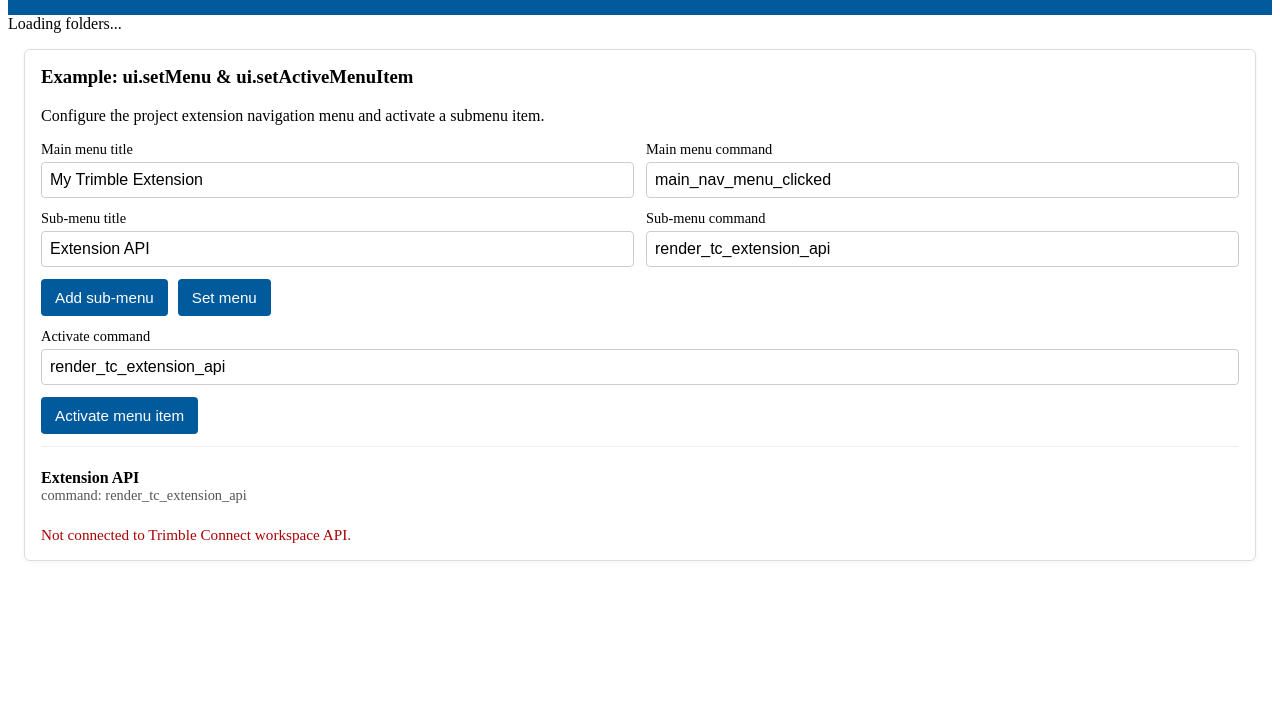
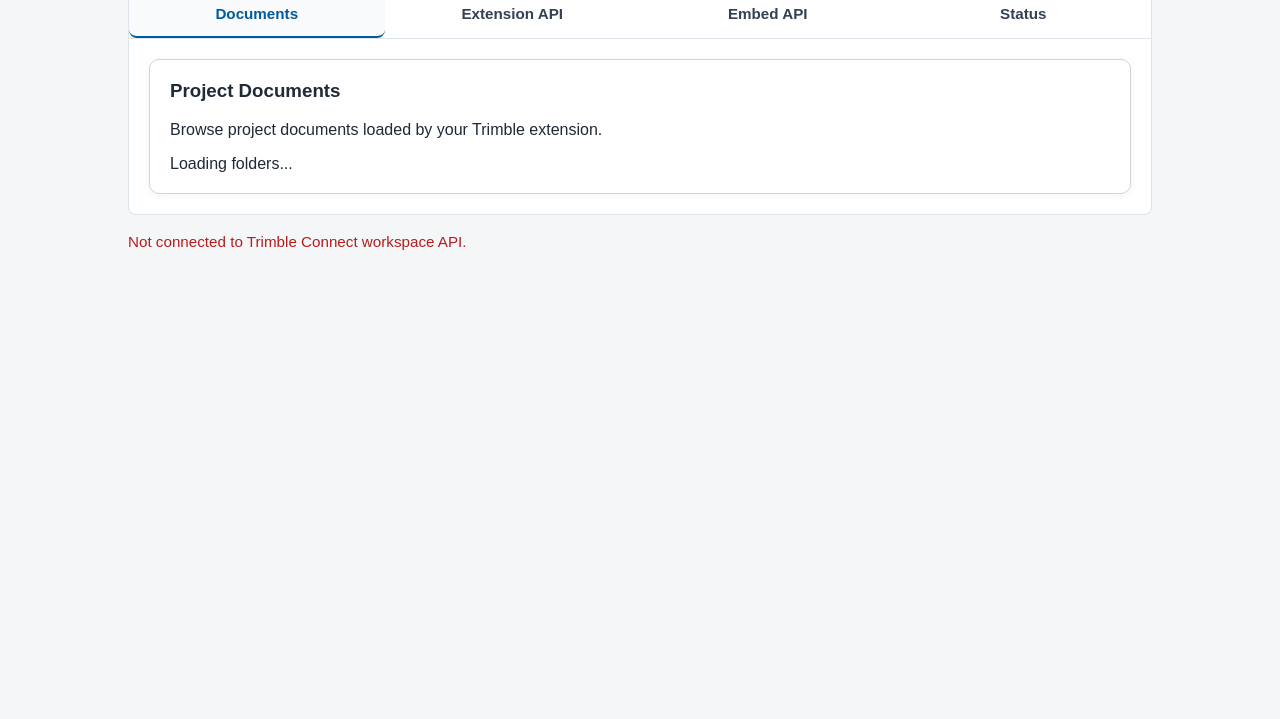
Before and after one commit to venkateshvupputuri-droid/venkatesh, a website: page index.html in a window 1280 px wide. Shown: the part 81-800 px from the top of the page. Drawn offline with Linux system fonts and the light colour scheme.

Commit message:
Add GitHub Pages deployment workflow and update Trimble extension UI

```diff
--- a/app.js
+++ b/app.js
@@ -6,6 +6,10 @@ const currentMenu = {
         {
             title: "Extension API",
             command: "render_tc_extension_api"
+        },
+        {
+            title: "Embed API",
+            command: "render_tc_embed_api"
         }
     ]
 };
@@ -69,12 +73,12 @@ async function setMenu() {
     }
 }
 
-async function activateMenuItem() {
+async function activateMenuItem(commandOverride) {
     if (!API || !API.ui) {
         updateStatus("Trimble Connect workspace API is not connected.", true);
         return;
     }
-    const command = document.getElementById("activateCommand")?.value.trim();
+    const command = commandOverride || document.getElementById("activateCommand")?.value.trim();
     if (!command) {
         updateStatus("Enter a valid submenu command to activate.", true);
         return;
@@ -83,6 +87,11 @@ async function activateMenuItem() {
     try {
         await API.ui.setActiveMenuItem(command);
         updateStatus(`Activated command: ${command}`);
+        if (command === "render_tc_embed_api") {
+            setActiveTab("embed");
+        } else if (command === "render_tc_extension_api") {
+            setActiveTab("menu");
+        }
     } catch (error) {
         console.error(error);
         updateStatus("Failed to activate menu item. Check console for errors.", true);
@@ -109,6 +118,62 @@ async function updateExtensionStatus() {
     }
 }
 
+function setActiveTab(tabId) {
+    document.querySelectorAll(".tab-button").forEach((button) => {
+        button.classList.toggle("active", button.dataset.tab === tabId);
+    });
+    document.querySelectorAll(".tab-content").forEach((section) => {
+        section.classList.toggle("active", section.id === tabId);
+    });
+}
+
+function initTabs() {
+    document.querySelectorAll(".tab-button").forEach((button) => {
+        button.addEventListener("click", () => {
+            setActiveTab(button.dataset.tab);
+        });
+    });
+}
+
+function getRouteCommand() {
+    try {
+        const params = new URLSearchParams(window.location.search);
+        if (params.has("command")) {
+            return params.get("command");
+        }
+    } catch (ignore) {
+        // ignore
+    }
+    const path = window.location.pathname.split("/").filter(Boolean).pop();
+    return path;
+}
+
+function setActiveTabFromRoute() {
+    const command = getRouteCommand();
+    if (command === "render_tc_embed_api") {
+        setActiveTab("embed");
+    } else if (command === "render_tc_extension_api") {
+        setActiveTab("menu");
+    } else {
+        setActiveTab("documents");
+    }
+}
+
+window.addEventListener("message", (event) => {
+    if (!event.data || typeof event.data !== "object") {
+        return;
+    }
+    const command = event.data.command;
+    if (!command) {
+        return;
+    }
+    if (command === "render_tc_embed_api") {
+        setActiveTab("embed");
+    } else if (command === "render_tc_extension_api") {
+        setActiveTab("menu");
+    }
+});
+
 async function start() {
     try {
         API = await TrimbleConnectWorkspace.connect(window.parent);
@@ -124,8 +189,14 @@ async function start() {
 window.addEventListener("DOMContentLoaded", () => {
     document.getElementById("addSubmenuButton")?.addEventListener("click", addSubMenu);
     document.getElementById("setMenuButton")?.addEventListener("click", setMenu);
-    document.getElementById("activateMenuButton")?.addEventListener("click", activateMenuItem);
+    document.getElementById("activateMenuButton")?.addEventListener("click", () => activateMenuItem());
+    document.getElementById("activateEmbedButton")?.addEventListener("click", () => {
+        const command = document.getElementById("activateEmbedCommand")?.value.trim();
+        activateMenuItem(command || "render_tc_embed_api");
+    });
     document.getElementById("updateStatusButton")?.addEventListener("click", updateExtensionStatus);
+    initTabs();
     renderMenuList();
+    setActiveTabFromRoute();
     start();
 });
--- a/index.html
+++ b/index.html
@@ -3,7 +3,7 @@
 
 <head>
     <meta charset="utf-8">
-    <title>Documents Browser</title>
+    <title>My Trimble Extension</title>
     <link rel="stylesheet" href="style.css">
     <script src="https://components.connect.trimble.com/trimble-connect-workspace-api/index.js"></script>
 </head>
@@ -11,14 +11,29 @@
 <body>
 
 <div class="header">
-    <h2>📁 Project Documents</h2>
+    <h2>📁 My Trimble Extension</h2>
 </div>
 
+<div class="tab-panel">
+    <nav class="tabs" aria-label="Extension pages">
+        <button class="tab-button active" data-tab="documents" type="button">Documents</button>
+        <button class="tab-button" data-tab="menu" type="button">Extension API</button>
+        <button class="tab-button" data-tab="embed" type="button">Embed API</button>
+        <button class="tab-button" data-tab="status" type="button">Status</button>
+    </nav>
+
+    <div class="tab-content active" id="documents">
+        <section class="example-card">
+            <h3>Project Documents</h3>
+            <p>Browse project documents loaded by your Trimble extension.</p>
             <div id="folders">Loading folders...</div>
+        </section>
+    </div>
 
+    <div class="tab-content" id="menu">
         <section class="example-card">
-    <h3>Example: ui.setMenu & ui.setActiveMenuItem</h3>
-    <p>Configure the project extension navigation menu and activate a submenu item.</p>
+            <h3>Extension menu configuration</h3>
+            <p>Set the Trimble Connect extension menu and subpages from this panel.</p>
 
             <div class="form-row">
                 <div class="field">
@@ -58,10 +73,47 @@
             </div>
 
             <div id="menuList" class="menu-list"></div>
+        </section>
+    </div>
+
+    <div class="tab-content" id="embed">
+        <section class="example-card">
+            <h3>Embed API</h3>
+            <p>This page is designed to mirror the Trimble Connect extension embed experience.</p>
+            <div class="embed-info">
+                <p>When Trimble Connect activates <strong>render_tc_embed_api</strong>, this page can display the embed page content.</p>
+            </div>
+            <div class="form-row">
+                <div class="field full-width">
+                    <label for="activateEmbedCommand">Embed command</label>
+                    <input id="activateEmbedCommand" type="text" value="render_tc_embed_api">
+                </div>
+            </div>
+            <div class="button-row">
+                <button id="activateEmbedButton">Activate Embed API</button>
+            </div>
+        </section>
+    </div>
+
+    <div class="tab-content" id="status">
+        <section class="example-card">
+            <h3>Extension status</h3>
+            <p>Send a status update to Trimble Connect from this page.</p>
+
+            <div class="form-row">
+                <div class="field full-width">
+                    <label for="statusText">Status message</label>
+                    <input id="statusText" type="text" value="My Trimble extension is ready.">
+                </div>
+            </div>
+            <div class="button-row">
+                <button id="updateStatusButton">Set status message</button>
+            </div>
+        </section>
+    </div>
+
     <div id="statusMessage" class="status-note">Waiting for Trimble Connect workspace API...</div>
-</section>
-
-
+</div>
 
 <script type="module" src="app.js"></script>
 
--- a/style.css
+++ b/style.css
@@ -1,241 +1,191 @@
-<<<<<<< HEAD
-body{
-    font-family:Arial, sans-serif;
-    margin:0;
-    background:#fafafa;
+body {
+    font-family: Arial, sans-serif;
+    margin: 0;
+    background: #f4f6f8;
+    color: #1f2937;
 }
 
-.header{
-    background:#005A9C;
-    color:white;
-    padding:10px;
+.header {
+    background: #005a9c;
+    color: white;
+    padding: 16px 20px;
 }
 
-.folder{
-    padding:8px;
-    border-bottom:1px solid #ddd;
-    cursor:pointer;
+.header h2 {
+    margin: 0;
+    font-size: 1.2rem;
 }
 
-.folder:hover{
-    background:#efefef;
+.tab-panel {
+    max-width: 1024px;
+    margin: 0 auto;
+    padding: 16px;
 }
 
-.example-card{
-    background:white;
-    border:1px solid #ddd;
-    border-radius:6px;
-    margin:16px;
-    padding:16px;
-    box-shadow:0 1px 4px rgba(0,0,0,0.05);
+.tabs {
+    display: flex;
+    flex-wrap: wrap;
+    background: white;
+    border: 1px solid #dde3ea;
+    border-radius: 8px 8px 0 0;
+    overflow: hidden;
 }
 
-.example-card h3{
-    margin-top:0;
+.tab-button {
+    flex: 1 1 160px;
+    padding: 14px 18px;
+    border: 0;
+    border-bottom: 2px solid transparent;
+    background: transparent;
+    cursor: pointer;
+    color: #334155;
+    font-weight: 600;
+    transition: background 0.2s ease, border-color 0.2s ease;
 }
 
-.form-row{
-    display:flex;
-    flex-wrap:wrap;
-    gap:12px;
-    margin-bottom:12px;
+.tab-button:hover,
+.tab-button.active {
+    background: #f8fafc;
 }
 
-.field{
-    flex:1 1 220px;
-    display:flex;
-    flex-direction:column;
+.tab-button.active {
+    color: #005a9c;
+    border-bottom-color: #005a9c;
 }
 
-.field.full-width{
-    flex:1 1 100%;
+.tab-content {
+    display: none;
+    background: white;
+    border: 1px solid #dde3ea;
+    border-top: 0;
+    border-radius: 0 0 8px 8px;
+    padding: 20px;
 }
 
-.field label{
-    font-size:0.9rem;
-    margin-bottom:4px;
+.tab-content.active {
+    display: block;
 }
 
-.field input{
-    padding:8px;
-    border:1px solid #ccc;
-    border-radius:4px;
-    font-size:1rem;
+.example-card {
+    background: white;
+    border: 1px solid #d1d5db;
+    border-radius: 10px;
+    margin: 0;
+    padding: 20px;
+    box-shadow: 0 1px 8px rgba(15, 23, 42, 0.05);
 }
 
-.button-row{
-    display:flex;
-    flex-wrap:wrap;
-    gap:10px;
-    margin-bottom:12px;
+.example-card h3 {
+    margin-top: 0;
 }
 
-button{
-    background:#005A9C;
-    color:white;
-    border:none;
-    border-radius:4px;
-    padding:10px 14px;
-    cursor:pointer;
-    font-size:0.95rem;
+.form-row {
+    display: flex;
+    flex-wrap: wrap;
+    gap: 14px;
+    margin-bottom: 16px;
 }
 
-button:hover{
-    background:#00447a;
+.field {
+    flex: 1 1 220px;
+    display: flex;
+    flex-direction: column;
 }
 
-.menu-list{
-    border-top:1px solid #eee;
-    padding-top:12px;
+.field.full-width {
+    flex: 1 1 100%;
 }
 
-.menu-item{
-    padding:10px 0;
-    border-bottom:1px solid #f0f0f0;
+.field label {
+    font-size: 0.92rem;
+    margin-bottom: 6px;
+    color: #334155;
 }
 
-.menu-item:last-child{
-    border-bottom:none;
+.field input {
+    padding: 12px 14px;
+    border: 1px solid #cbd5e1;
+    border-radius: 8px;
+    font-size: 1rem;
+    background: #fff;
 }
 
-.menu-item-meta{
-    color:#555;
-    font-size:0.9rem;
+.button-row {
+    display: flex;
+    flex-wrap: wrap;
+    gap: 12px;
+    margin-bottom: 16px;
 }
 
-.menu-empty{
-    color:#666;
-    font-size:0.95rem;
+button {
+    background: #005a9c;
+    color: white;
+    border: none;
+    border-radius: 8px;
+    padding: 12px 18px;
+    cursor: pointer;
+    font-size: 0.95rem;
+    transition: background 0.2s ease;
 }
 
-.status-note{
-    margin-top:12px;
-    color:#333;
-    font-size:0.95rem;
+button:hover {
+    background: #00447a;
 }
 
-.status-success{
-    color:#0a6b0d;
+.menu-list {
+    border-top: 1px solid #e2e8f0;
+    padding-top: 14px;
 }
 
-.status-error{
-    color:#a00;
+.menu-item {
+    padding: 14px 0;
+    border-bottom: 1px solid #f1f5f9;
 }
 
-.header{
-    background:#005A9C;
-    color:white;
-    padding:10px;
+.menu-item:last-child {
+    border-bottom: none;
 }
 
-.folder{
-    padding:8px;
-    border-bottom:1px solid #ddd;
-    cursor:pointer;
+.menu-item-meta {
+    color: #475569;
+    font-size: 0.92rem;
 }
 
-.folder:hover{
-    background:#efefef;
+.menu-empty {
+    color: #64748b;
+    font-size: 0.95rem;
 }
 
-.example-card{
-    background:white;
-    border:1px solid #ddd;
-    border-radius:6px;
-    margin:16px;
-    padding:16px;
-    box-shadow:0 1px 4px rgba(0,0,0,0.05);
+.status-note {
+    margin-top: 18px;
+    color: #334155;
+    font-size: 0.95rem;
 }
 
-.example-card h3{
-    margin-top:0;
+.status-success {
+    color: #0f766e;
 }
 
-.form-row{
-    display:flex;
-    flex-wrap:wrap;
-    gap:12px;
-    margin-bottom:12px;
+.status-error {
+    color: #b91c1c;
 }
 
-.field{
-    flex:1 1 220px;
-    display:flex;
-    flex-direction:column;
+.embed-info {
+    margin-bottom: 16px;
+    padding: 14px;
+    background: #f1f5f9;
+    border-radius: 10px;
+    color: #0f172a;
 }
 
-.field.full-width{
-    flex:1 1 100%;
+@media (max-width: 720px) {
+    .tabs {
+        flex-direction: column;
+    }
+    .tab-button {
+        text-align: left;
+    }
+    .form-row {
+        flex-direction: column;
+    }
 }
-
-.field label{
-    font-size:0.9rem;
-    margin-bottom:4px;
-}
-
-.field input{
-    padding:8px;
-    border:1px solid #ccc;
-    border-radius:4px;
-    font-size:1rem;
-}
-
-.button-row{
-    display:flex;
-    flex-wrap:wrap;
-    gap:10px;
-    margin-bottom:12px;
-}
-
-button{
-    background:#005A9C;
-    color:white;
-    border:none;
-    border-radius:4px;
-    padding:10px 14px;
-    cursor:pointer;
-    font-size:0.95rem;
-}
-
-button:hover{
-    background:#00447a;
-}
-
-.menu-list{
-    border-top:1px solid #eee;
-    padding-top:12px;
-}
-
-.menu-item{
-    padding:10px 0;
-    border-bottom:1px solid #f0f0f0;
-}
-
-.menu-item:last-child{
-    border-bottom:none;
-}
-
-.menu-item-meta{
-    color:#555;
-    font-size:0.9rem;
-}
-
-.menu-empty{
-    color:#666;
-    font-size:0.95rem;
-}
-
-.status-note{
-    margin-top:12px;
-    color:#333;
-    font-size:0.95rem;
-}
-
-.status-success{
-    color:#0a6b0d;
-}
-
-.status-error{
-    color:#a00;
->>>>>>> origin/main
-}
```
Also changed, not shown: UwaExample.html (deleted, +0 -15 lines), .github/workflows/pages.yml (added). Lines whose indentation alone changed are shown as unchanged.
